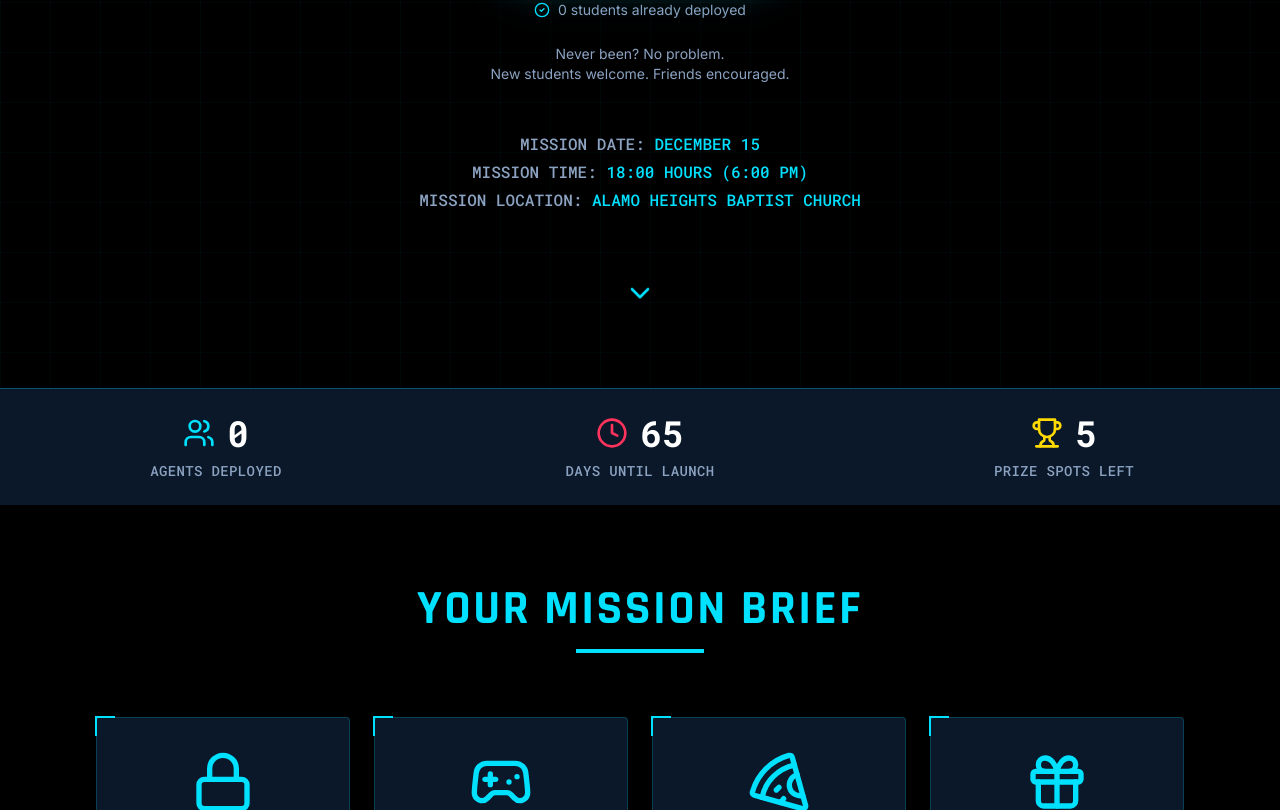
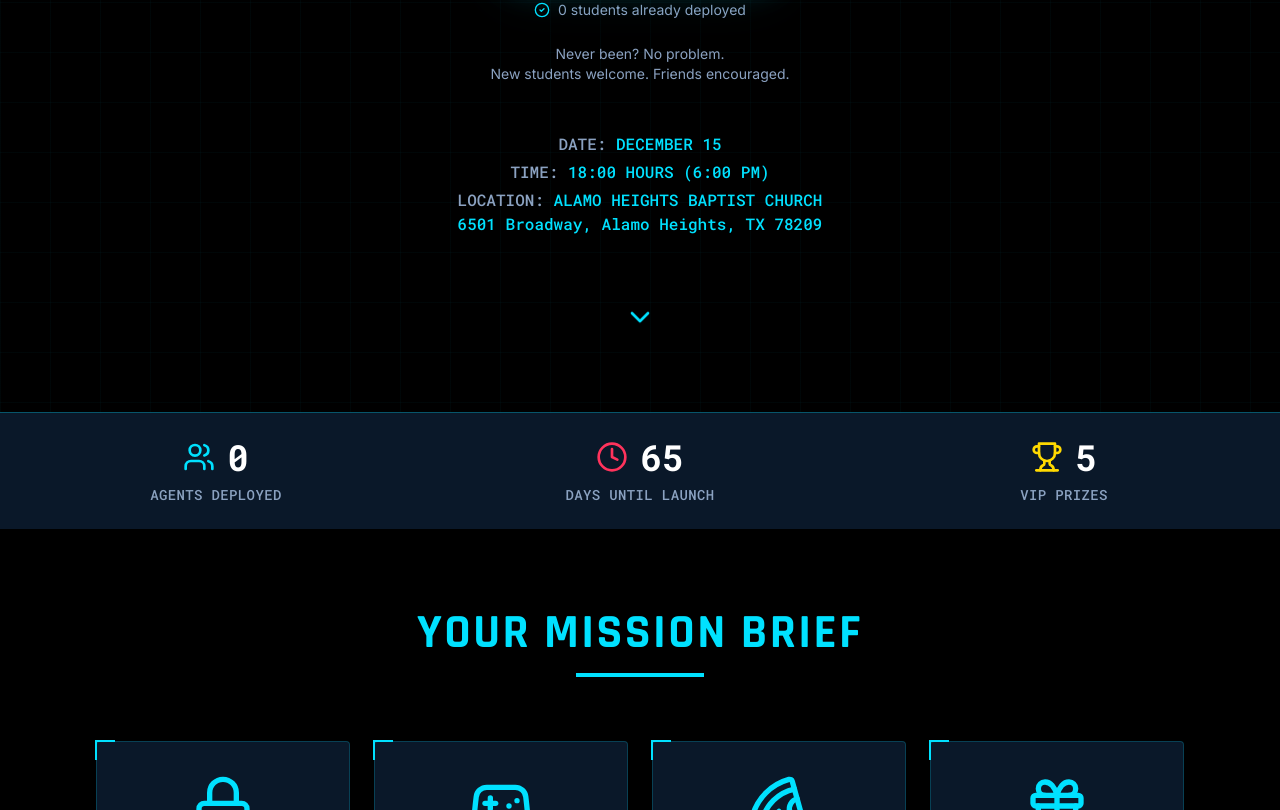
Before and after one commit to kanepickrell/mission-countdown-hq, a React (Vite) app: page / in a window 1280 px wide. Shown: the part 850-1660 px from the top of the page. Built offline with nearby package versions, Linux system fonts and the light colour scheme; no server answers; the database is empty; the HTML template or start-up script is replaced by a standard one.

Commit message:
Added some styling change again

```diff
--- a/src/pages/Index.tsx
+++ b/src/pages/Index.tsx
@@ -193,9 +193,9 @@ const Index = () => {
           </div>
 
           <div className="mt-12 space-y-1 font-mono text-sm md:text-base text-muted-foreground">
-            <p>MISSION DATE: <span className="text-primary">DECEMBER 15</span></p>
-            <p>MISSION TIME: <span className="text-primary">18:00 HOURS (6:00 PM)</span></p>
-            <p>MISSION LOCATION: <span className="text-primary">ALAMO HEIGHTS BAPTIST CHURCH</span></p>
+            <p>DATE: <span className="text-primary">DECEMBER 15</span></p>
+            <p>TIME: <span className="text-primary">18:00 HOURS (6:00 PM)</span></p>
+            <p>LOCATION: <span className="text-primary">ALAMO HEIGHTS BAPTIST CHURCH <br></br>6501 Broadway, Alamo Heights, TX 78209</span></p>
           </div>
 
           <div className="mt-16 animate-bounce">
@@ -233,7 +233,7 @@ const Index = () => {
                   {Math.max(0, 5 - leaderboard.filter(u => u.recruit_count > 0).length)}
                 </span>
               </div>
-              <p className="text-sm text-muted-foreground font-mono tracking-wide">PRIZE SPOTS LEFT</p>
+              <p className="text-sm text-muted-foreground font-mono tracking-wide">VIP PRIZES</p>
             </div>
           </div>
         </div>
@@ -370,7 +370,7 @@ const Index = () => {
                 variant="outline"
                 className="border-secondary text-secondary hover:bg-secondary hover:text-secondary-foreground font-display text-lg tracking-wider px-8 py-6"
               >
-                START RECRUITING ▶
+                SIGN UP & ACTIVATE RECRUITING LINK ▶
               </Button>
             </div>
           </Card>
```
